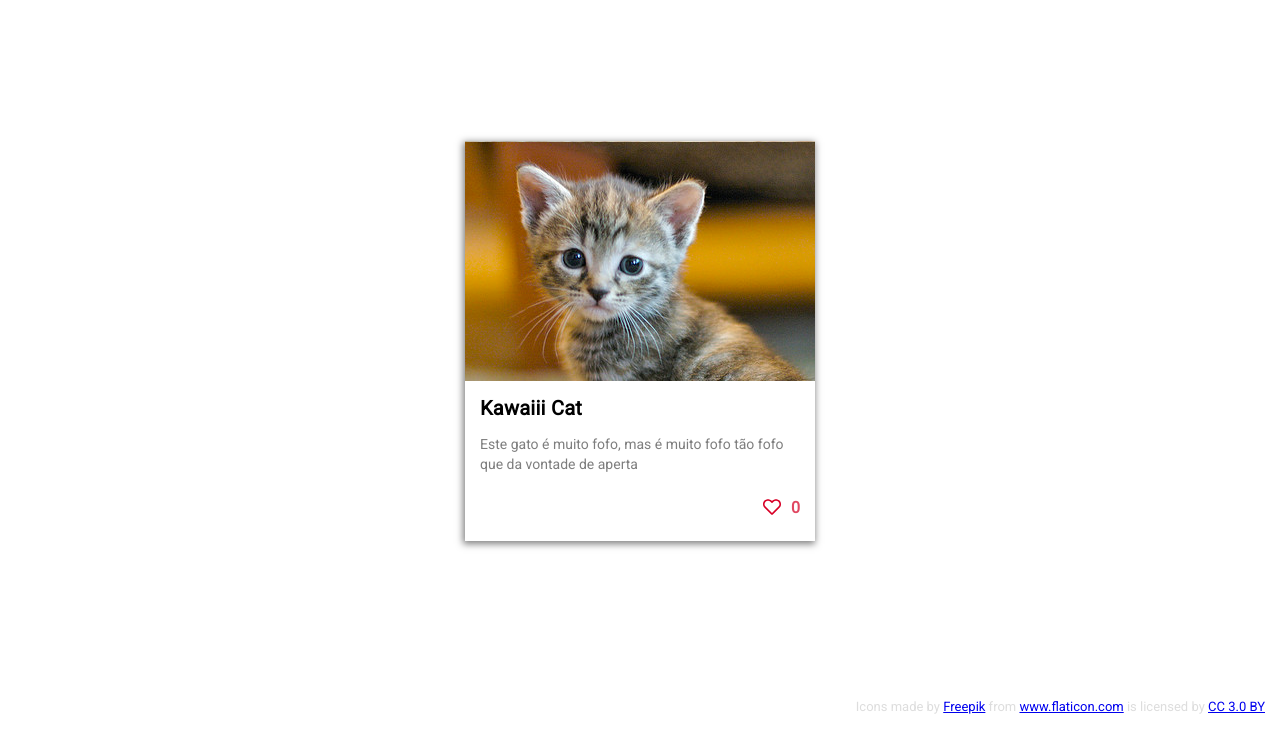
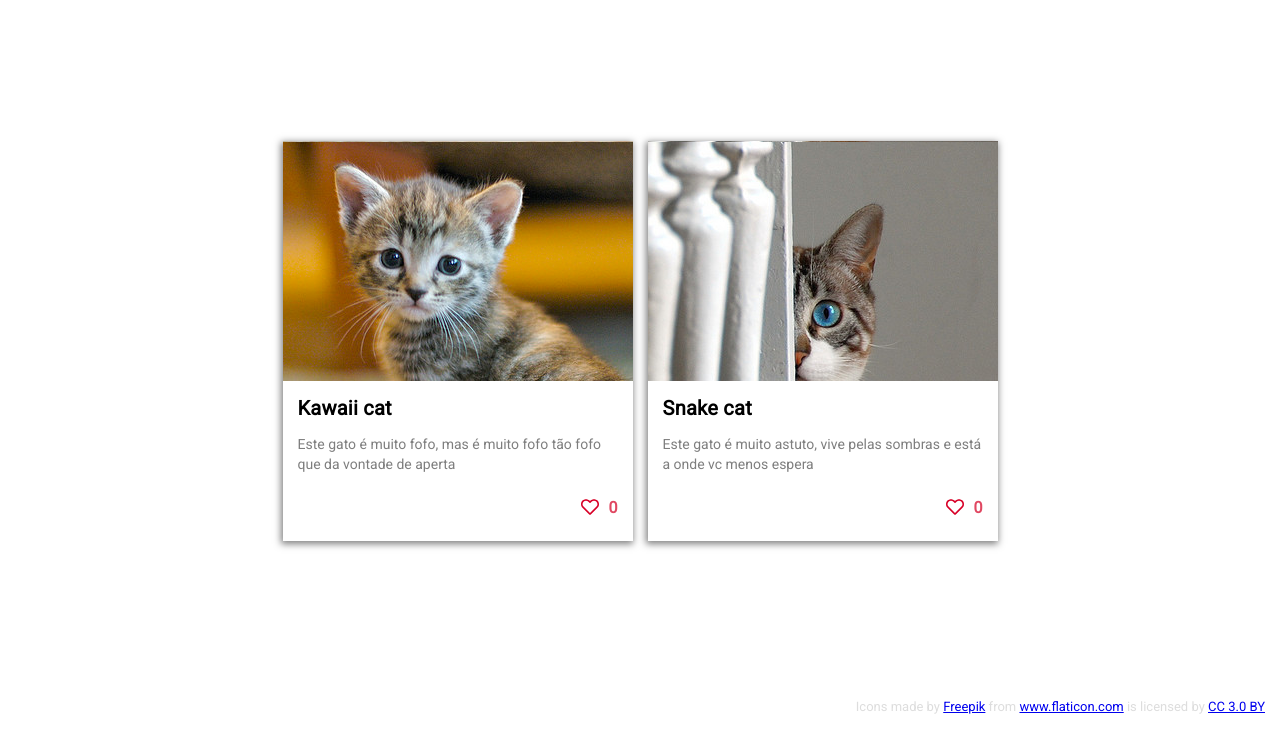
Before and after one commit to paulohenriqgoes/cat-clicker, a plain HTML site: page index.html in a window 1280 px wide. Shown: the part 71-800 px from the top of the page. Drawn offline with Linux system fonts and the light colour scheme.

Commit message:
ADD: Utilizar dois gatos no cat clicker

```diff
--- a/index.html
+++ b/index.html
@@ -16,21 +16,41 @@
   </nav>
 
   <div class="container">
+
+    <div class="row">
       <!-- Cat image -->
-    <div class="cat-card">
+      <div class="cat-card" id="cat1">
         <div class="card-content">
-        <div class="card-title">Kawaiii Cat</div>
-        <p>
-          Este gato é muito fofo, mas é muito fofo tão fofo que da vontade de aperta
+          <div class="card-title" cat-name></div>
+          <p class="card-message">
           </p>
 
           <div class="card-actions">
-          <button type="button" id="like-cat">
+            <button type="button" cat-onclick>
               <img src="images/heart.svg" alt="heart" class="icon-heart">
             </button>
-          <span class="clicks">
+            <span class="clicks" cat-clicks>
               0
             </span>
+          </div>
+        </div>
+      </div>
+
+      <div class="cat-card" id="cat2">
+        <div class="card-content">
+          <div class="card-title" cat-name></div>
+
+          <p class="card-message">
+          </p>
+
+          <div class="card-actions">
+            <button type="button" cat-onclick>
+              <img src="images/heart.svg" alt="heart" class="icon-heart">
+            </button>
+            <span class="clicks" cat-clicks>
+              0
+            </span>
+          </div>
         </div>
       </div>
     </div>
--- a/main.css
+++ b/main.css
@@ -26,24 +26,36 @@ nav {
 
 .container {
   margin: auto;
+  padding: 15px;
+}
+
+.row {
+  display: flex;
+  flex-direction: row;
+  justify-content: center;
+  align-items: center;
+  flex-wrap: wrap;
 }
 
 .cat-card {
   width: 350px;
   height: 400px;
-  background-image: url(./images/cat.jpg);
   background-position: center 1px;
   box-shadow: -1px 2px 7px 1px rgba(0, 0, 0, 0.5);
   overflow: hidden;
   position: relative;
   display: flex;
+  margin-right: 15px;
+}
+
+.cat-card:last-child {
+  margin-right: 0;
 }
 
 .cat-card > .card-content {
   background-color: #FFF;
   align-self: flex-end;
   padding: 15px;
-  /* color: #eeee; */
 }
 
 .card-content > .card-title {
@@ -113,3 +125,9 @@ button:hover > img {
   color: #e04761;
   font-weight: 600;
 }
+
+@media (max-width: 760px) {
+  .cat-card {
+    margin: 7.5px 0;
+  }
+}
--- a/main.js
+++ b/main.js
@@ -1,17 +1,54 @@
 (function () {
-  var heart, clicks, increment;
+
+  var cats = [
+    {
+      id: '#cat1',
+      increment: 0,
+      name: 'Kawaii cat',
+      message: 'Este gato é muito fofo, mas é muito fofo tão fofo que da vontade de aperta',
+      image: './images/cat.jpg'
+    },
+    {
+      id: '#cat2',
+      increment: 0,
+      name: 'Snake cat',
+      message: 'Este gato é muito astuto, vive pelas sombras e está a onde vc menos espera',
+      image: './images/cat2.jpg'
+    }
+  ];
 
   function init() {
-    increment = 0;
-    heart = document.querySelector('#like-cat');
-    clicks = document.querySelector('.clicks');
+    // increment = 0;
+    // heart = document.querySelector('#like-cat');
+    // clicks = document.querySelector('.clicks');
 
-    heart.addEventListener('click', function (e) {
-      e.preventDefault();
+    // heart.addEventListener('click', function (e) {
+    //   e.preventDefault();
 
-      increment += 1;
-      clicks.innerText  = '' + increment;
-    }, false);
+    //   increment += 1;
+    //   clicks.innerText  = '' + increment;
+    // }, false);
+
+    cats.forEach(function(cat) {
+      var card, title, message, button, clicks;
+
+      card = document.querySelector(cat.id);
+      title = document.querySelector(cat.id + ' .card-title');
+      message = document.querySelector(cat.id + ' .card-message');
+      button = document.querySelector(cat.id + ' button');
+      clicks = document.querySelector(cat.id + ' .clicks');
+
+      card.style.backgroundImage = 'url(' + cat.image + ')';
+
+      title.innerText = cat.name;
+      message.innerText = cat.message;
+      button.addEventListener('click', function (e) {
+        e.preventDefault();
+
+        cat.increment += 1;
+        clicks.innerText  = '' + cat.increment;
+      }, false);
+    });
   }
 
   document.onreadystatechange = function() {
```
Also changed, not shown: images/cat2.jpg (added). Lines whose indentation alone changed are shown as unchanged.
